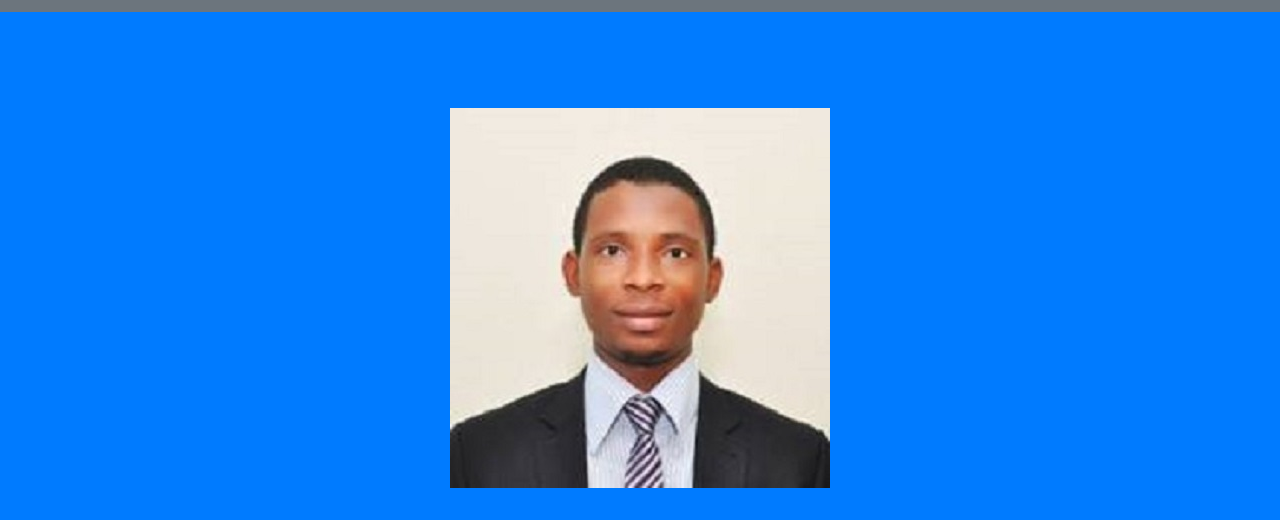
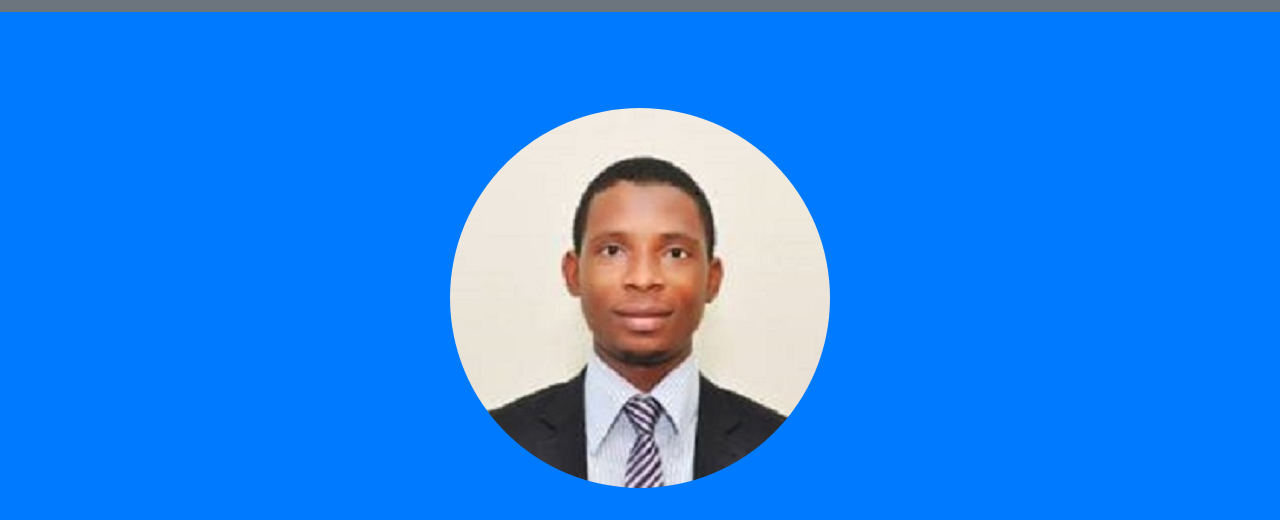
Before and after one commit to kodeGenius/MyPortfolio, a website with bundled scripts: page index.html in a window 1280 px wide. Shown: the part 94-614 px from the top of the page. Built offline with nearby package versions, Linux system fonts and the light colour scheme.

Commit message:
image border

```diff
--- a/index.html
+++ b/index.html
@@ -58,7 +58,7 @@
   <!-- Header -->
   <header class="masthead bg-primary text-white text-center">
     <div class="container">
-      <img class="img-fluid mb-5 d-block mx-auto" src="img/profile.jpg" alt="">
+      <img class="img-fluid mb-5 d-block mx-auto" style="border-radius: 50%" src="img/profile.jpg" alt="">
       <h1 class="text-uppercase mb-0">I'm Saheed O.</h1>
       <hr class="star-light">
       <h2 class="font-weight-light mb-0">Senior ReactJS Developer</h2>
```
